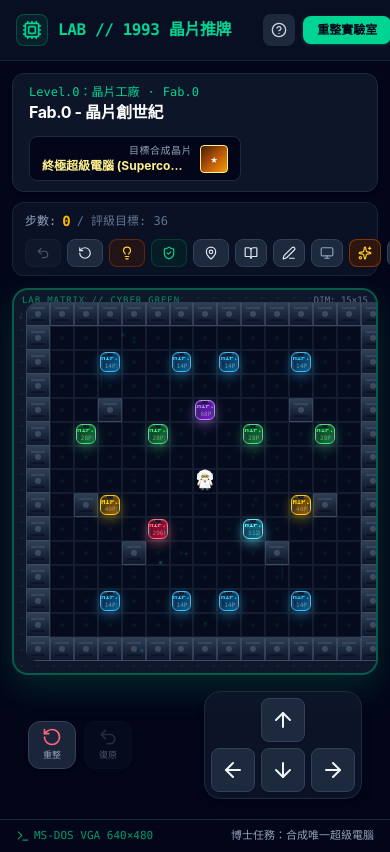
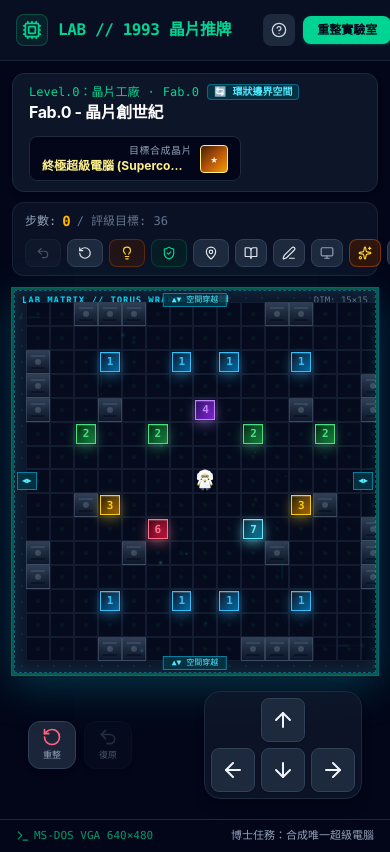
Before and after one commit to rocgyver/ChipLAB, a React (Vite) app: page / in a window 390 px wide. Shown: the top 852 px of the page. Built offline with nearby package versions, Linux system fonts and the light colour scheme; a web font is replaced by a local one.

Commit message:
style: remove rounded corners on chips & support number-only mode; update Fab.0 with partial 1/3 boundary walls

```diff
--- a/src/components/ChipCard.tsx
+++ b/src/components/ChipCard.tsx
@@ -9,6 +9,7 @@ interface ChipCardProps {
   onDirectPush?: (dir: Direction) => void;
   size?: 'normal' | 'large' | 'compact';
   showDetails?: boolean;
+  numberOnly?: boolean;
 }
 
 export const ChipCard: React.FC<ChipCardProps> = ({
@@ -18,6 +19,7 @@ export const ChipCard: React.FC<ChipCardProps> = ({
   onDirectPush,
   size = 'normal',
   showDetails = true,
+  numberOnly = false,
 }) => {
   const def = CHIP_DEFINITIONS[level] || CHIP_DEFINITIONS[1];
 
@@ -26,13 +28,13 @@ export const ChipCard: React.FC<ChipCardProps> = ({
 
   return (
     <div
-      className={`relative w-full h-full select-none flex items-center justify-center p-0.5 ${
+      className={`@container relative w-full h-full select-none flex items-center justify-center p-0.5 ${
         isMerging ? 'scale-110 transition-transform duration-150' : ''
       }`}
     >
-      {/* Outer Chip Casing */}
+      {/* Outer Chip Casing: Straight rectangular IC package (no rounded corners) */}
       <div
-        className={`relative w-full h-full rounded-md shadow-lg border flex flex-col items-center justify-between overflow-hidden transition-all duration-150 ${
+        className={`relative w-full h-full rounded-none shadow-lg border flex flex-col items-center justify-between overflow-hidden transition-all duration-150 ${
           isSupercomputer
             ? 'animate-pulse ring-2 ring-yellow-400 ring-offset-1 ring-offset-black'
             : isQuantum
@@ -45,12 +47,44 @@ export const ChipCard: React.FC<ChipCardProps> = ({
           boxShadow: `0 4px 12px ${def.glowColor}, inset 0 1px 1px rgba(255,255,255,0.2)`,
         }}
       >
+        {/* If numberOnly or compact space: Render ONLY the number */}
+        {numberOnly ? (
+          <div className="flex-1 flex items-center justify-center text-center w-full h-full z-10 leading-none">
+            <span
+              className="font-black font-mono leading-none tracking-tighter select-none"
+              style={{
+                color: def.borderColor,
+                textShadow: `0 0 6px ${def.glowColor}`,
+                fontSize: 'clamp(11px, 52cqw, 22px)',
+              }}
+            >
+              {isSupercomputer ? '8★' : level}
+            </span>
+          </div>
+        ) : (
+          <>
+            {/* Auto-responsive: On very small containers (<46px), show number-only */}
+            <div className="flex @[46px]:hidden flex-1 items-center justify-center text-center w-full h-full z-10 leading-none">
+              <span
+                className="font-black font-mono leading-none tracking-tighter select-none"
+                style={{
+                  color: def.borderColor,
+                  textShadow: `0 0 6px ${def.glowColor}`,
+                  fontSize: 'clamp(10px, 52cqw, 20px)',
+                }}
+              >
+                {isSupercomputer ? '8★' : level}
+              </span>
+            </div>
+
+            {/* Detailed IC Silkscreen view: only visible when space permits (>=46px) */}
+            <div className="hidden @[46px]:flex flex-col w-full h-full justify-between items-center relative">
               {/* Dual-in-line Pins on Left & Right */}
               <div className="absolute left-0 top-1 bottom-1 flex flex-col justify-between py-1 pointer-events-none">
                 {[...Array(size === 'compact' ? 3 : 4)].map((_, i) => (
                   <div
                     key={`pin-l-${i}`}
-              className="w-1 h-1.5 -ml-0.5 rounded-sm bg-gradient-to-r from-slate-300 to-amber-200 border-t border-b border-slate-700 shadow-sm"
+                    className="w-1 h-1.5 -ml-0.5 rounded-none bg-gradient-to-r from-slate-300 to-amber-200 border-t border-b border-slate-700 shadow-sm"
                   />
                 ))}
               </div>
@@ -58,22 +92,21 @@ export const ChipCard: React.FC<ChipCardProps> = ({
                 {[...Array(size === 'compact' ? 3 : 4)].map((_, i) => (
                   <div
                     key={`pin-r-${i}`}
-              className="w-1 h-1.5 -mr-0.5 rounded-sm bg-gradient-to-l from-slate-300 to-amber-200 border-t border-b border-slate-700 shadow-sm"
+                    className="w-1 h-1.5 -mr-0.5 rounded-none bg-gradient-to-l from-slate-300 to-amber-200 border-t border-b border-slate-700 shadow-sm"
                   />
                 ))}
               </div>
 
-        {/* Top Header of Chip: Pin-1 Index Notch & Level */}
+              {/* Top Header of Chip: Pin-1 Index Notch */}
               <div className="w-full flex items-center justify-between px-1.5 pt-0.5 z-10">
-          {/* Half-circle notch at top */}
-          <div className="w-2 h-1 bg-slate-900 border-b border-slate-700 rounded-b-full mx-auto -mt-0.5 opacity-80" />
+                <div className="w-2 h-1 bg-slate-900 border-b border-l border-r border-slate-700 mx-auto -mt-0.5 opacity-80" />
               </div>
 
               {/* Chip Body Core */}
               <div className="flex-1 flex flex-col items-center justify-center text-center px-0.5 z-10 w-full min-h-0 overflow-hidden">
                 {/* Level Badge */}
                 <div
-            className="text-[7.5px] sm:text-[8.5px] font-bold tracking-tight px-1 py-0.2 rounded font-mono uppercase leading-none mb-0.5"
+                  className="text-[7.5px] sm:text-[8.5px] font-bold tracking-tight px-1 py-0.2 rounded-none font-mono uppercase leading-none mb-0.5"
                   style={{
                     color: def.borderColor,
                     textShadow: `0 0 5px ${def.glowColor}`,
@@ -100,11 +133,14 @@ export const ChipCard: React.FC<ChipCardProps> = ({
                 <span>{def.pins}P</span>
                 <span>{def.year}</span>
               </div>
+            </div>
+          </>
+        )}
 
         {/* Merge Shockwave Glow */}
         {isMerging && (
           <div
-            className="absolute inset-0 bg-white/40 animate-ping rounded-md pointer-events-none"
+            className="absolute inset-0 bg-white/40 animate-ping rounded-none pointer-events-none"
             style={{ animationDuration: '0.4s' }}
           />
         )}
@@ -137,7 +173,7 @@ export const ChipCard: React.FC<ChipCardProps> = ({
               onDirectPush?.(dir);
             }}
             title={`向${dir === 'UP' ? '上' : dir === 'DOWN' ? '下' : dir === 'LEFT' ? '左' : '右'}推動`}
-            className={`absolute ${posClass} z-30 w-5 h-5 rounded-full bg-amber-400 hover:bg-amber-300 text-slate-950 font-black text-[9px] flex items-center justify-center shadow-md animate-pulse cursor-pointer border border-amber-200 transition-transform hover:scale-125`}
+            className={`absolute ${posClass} z-30 w-4 h-4 rounded-none bg-amber-400 hover:bg-amber-300 text-slate-950 font-black text-[9px] flex items-center justify-center shadow-md animate-pulse cursor-pointer border border-amber-200 transition-transform hover:scale-125`}
           >
             {arrowIcon}
           </button>
--- a/src/components/EncyclopediaModal.tsx
+++ b/src/components/EncyclopediaModal.tsx
@@ -84,7 +84,7 @@ export const EncyclopediaModal: React.FC<EncyclopediaModalProps> = ({ onClose })
                 <div className="flex-1 min-w-0">
                   <div className="flex items-center gap-2 mb-1">
                     <span
-                      className="text-xs font-mono font-bold px-2 py-0.5 rounded"
+                      className="text-xs font-mono font-bold px-2 py-0.5 rounded-none"
                       style={{
                         background: selectedDef.bgGradient,
                         color: selectedDef.borderColor,
--- a/src/components/GameBoard.tsx
+++ b/src/components/GameBoard.tsx
@@ -87,7 +87,7 @@ export const GameBoard: React.FC<GameBoardProps> = ({
 
   return (
     <div
-      className={`relative inline-block p-3 sm:p-5 rounded-2xl border-2 shadow-2xl overflow-hidden max-w-full transition-all duration-300 ${
+      className={`relative inline-block p-3 sm:p-5 rounded-none border-2 shadow-2xl overflow-hidden max-w-full transition-all duration-300 ${
         isWraparound
           ? `${theme.containerClass} ring-1 ring-cyan-500/50 shadow-[0_12px_40px_rgba(6,182,212,0.25)]`
           : theme.containerClass
@@ -106,17 +106,17 @@ export const GameBoard: React.FC<GameBoardProps> = ({
 
       {/* Wraparound continuous space edge portal markers */}
       {isWraparound && (
-        <div className="absolute inset-0 pointer-events-none rounded-2xl border border-dashed border-cyan-400/40 shadow-[inset_0_0_14px_rgba(34,211,238,0.12)] z-10">
-          <div className="absolute top-0.5 left-1/2 -translate-x-1/2 px-2 py-0.2 rounded-full bg-cyan-950/90 border border-cyan-500/60 text-[8px] font-mono text-cyan-300 flex items-center gap-1 shadow-xs">
+        <div className="absolute inset-0 pointer-events-none rounded-none border border-dashed border-cyan-400/40 shadow-[inset_0_0_14px_rgba(34,211,238,0.12)] z-10">
+          <div className="absolute top-0.5 left-1/2 -translate-x-1/2 px-2 py-0.2 rounded-none bg-cyan-950/90 border border-cyan-500/60 text-[8px] font-mono text-cyan-300 flex items-center gap-1 shadow-xs">
             <span>▲▼ 空間穿越</span>
           </div>
-          <div className="absolute bottom-0.5 left-1/2 -translate-x-1/2 px-2 py-0.2 rounded-full bg-cyan-950/90 border border-cyan-500/60 text-[8px] font-mono text-cyan-300 flex items-center gap-1 shadow-xs">
+          <div className="absolute bottom-0.5 left-1/2 -translate-x-1/2 px-2 py-0.2 rounded-none bg-cyan-950/90 border border-cyan-500/60 text-[8px] font-mono text-cyan-300 flex items-center gap-1 shadow-xs">
             <span>▲▼ 空間穿越</span>
           </div>
-          <div className="absolute left-0.5 top-1/2 -translate-y-1/2 px-1 py-0.5 rounded-full bg-cyan-950/90 border border-cyan-500/60 text-[8px] font-mono text-cyan-300 flex items-center shadow-xs">
+          <div className="absolute left-0.5 top-1/2 -translate-y-1/2 px-1 py-0.5 rounded-none bg-cyan-950/90 border border-cyan-500/60 text-[8px] font-mono text-cyan-300 flex items-center shadow-xs">
             <span>◀▶</span>
           </div>
-          <div className="absolute right-0.5 top-1/2 -translate-y-1/2 px-1 py-0.5 rounded-full bg-cyan-950/90 border border-cyan-500/60 text-[8px] font-mono text-cyan-300 flex items-center shadow-xs">
+          <div className="absolute right-0.5 top-1/2 -translate-y-1/2 px-1 py-0.5 rounded-none bg-cyan-950/90 border border-cyan-500/60 text-[8px] font-mono text-cyan-300 flex items-center shadow-xs">
             <span>◀▶</span>
           </div>
         </div>
@@ -138,7 +138,7 @@ export const GameBoard: React.FC<GameBoardProps> = ({
 
       {/* Grid Container */}
       <div
-        className="relative grid select-none touch-manipulation mx-auto overflow-hidden rounded-xl"
+        className="relative grid select-none touch-manipulation mx-auto overflow-hidden rounded-none"
         style={{
           gridTemplateColumns: `repeat(${width}, minmax(0, 1fr))`,
           gridTemplateRows: `repeat(${height}, minmax(0, 1fr))`,
@@ -183,8 +183,8 @@ export const GameBoard: React.FC<GameBoardProps> = ({
                       <div className="w-1.5 h-1.5 rounded-full bg-emerald-400 animate-pulse" />
                       <div className="w-1.5 h-1.5 rounded-full bg-amber-400" />
                     </div>
-                    <div className="w-full h-1 bg-slate-700 rounded-sm" />
-                    <div className="w-full h-1 bg-slate-700 rounded-sm" />
+                    <div className="w-full h-1 bg-slate-700 rounded-none" />
+                    <div className="w-full h-1 bg-slate-700 rounded-none" />
                   </div>
                 )}
 
@@ -223,6 +223,7 @@ export const GameBoard: React.FC<GameBoardProps> = ({
         {chips.map((chip) => {
           const pushableDirs = pushableChipsMap.get(chip.id) || [];
           const clones: { x: number; y: number }[] = [];
+          const isDenseBoard = width >= 10 || height >= 10;
 
           if (isWraparound && chip.noTransition) {
             if (chip.x < 1.0) clones.push({ x: chip.x + width, y: chip.y });
@@ -251,6 +252,7 @@ export const GameBoard: React.FC<GameBoardProps> = ({
                 isMerging={chip.isMerging}
                 pushableDirections={isClone ? [] : pushableDirs}
                 onDirectPush={isClone ? undefined : (d) => onPush(d)}
+                numberOnly={isDenseBoard}
               />
             </div>
           );
--- a/src/components/LevelEditorModal.tsx
+++ b/src/components/LevelEditorModal.tsx
@@ -238,7 +238,7 @@ export const LevelEditorModal: React.FC<LevelEditorModalProps> = ({
                   key={lvl}
                   type="button"
                   onClick={() => setActiveTool(lvl)}
-                  className={`px-2 py-1 rounded text-xs font-mono font-bold border transition-colors cursor-pointer ${
+                  className={`px-2 py-1 rounded-none text-xs font-mono font-bold border transition-colors cursor-pointer ${
                     isActive ? 'ring-2 ring-white scale-105 shadow-md' : 'opacity-80 hover:opacity-100'
                   }`}
                   style={{
@@ -272,7 +272,7 @@ export const LevelEditorModal: React.FC<LevelEditorModalProps> = ({
         {/* Editor Board View */}
         <div className="flex-1 overflow-auto p-4 flex items-center justify-center bg-slate-950">
           <div
-            className="grid select-none border-2 border-slate-700 rounded-xl bg-slate-900 p-2 shadow-2xl relative"
+            className="grid select-none border-2 border-slate-700 rounded-none bg-slate-900 p-2 shadow-2xl relative"
             style={{
               gridTemplateColumns: `repeat(${width}, 46px)`,
               gridTemplateRows: `repeat(${height}, 46px)`,
--- a/src/components/LevelSelectModal.tsx
+++ b/src/components/LevelSelectModal.tsx
@@ -121,7 +121,7 @@ export const LevelSelectModal: React.FC<LevelSelectModalProps> = ({
 
                   {/* Target Mini Chip Tag */}
                   <span
-                    className="text-[10px] font-mono font-bold px-1.5 py-0.5 rounded"
+                    className="text-[10px] font-mono font-bold px-1.5 py-0.5 rounded-none"
                     style={{
                       background: targetDef.bgGradient,
                       color: targetDef.borderColor,
--- a/src/components/SolutionModal.tsx
+++ b/src/components/SolutionModal.tsx
@@ -114,7 +114,7 @@ export const SolutionModal: React.FC<SolutionModalProps> = ({
                       </span>
                       <span className="text-slate-400">推動</span>
                       <span
-                        className="px-1.5 py-0.5 rounded text-[10px] font-bold"
+                        className="px-1.5 py-0.5 rounded-none text-[10px] font-bold"
                         style={{
                           background: chipDef?.bgGradient || '#1e293b',
                           color: chipDef?.borderColor || '#cbd5e1',
@@ -125,7 +125,7 @@ export const SolutionModal: React.FC<SolutionModalProps> = ({
                     </div>
 
                     {st.merged && (
-                      <span className="px-2 py-0.5 rounded bg-emerald-950 text-emerald-400 border border-emerald-800 text-[10px] font-bold whitespace-nowrap">
+                      <span className="px-2 py-0.5 rounded-none bg-emerald-950 text-emerald-400 border border-emerald-800 text-[10px] font-bold whitespace-nowrap">
                         ★ 碰撞合成
                       </span>
                     )}
--- a/src/data/levels.ts
+++ b/src/data/levels.ts
@@ -22,6 +22,34 @@ function createEmptyRoom(w: number, h: number, extraWalls: [number, number][] =
   return grid;
 }
 
+// Helper to construct a room with partial boundary walls (e.g. 1/3 coverage, 2 segments per edge)
+function createPartialBoundaryRoom(
+  w: number,
+  h: number,
+  boundaryWalls: [number, number][],
+  interiorWalls: [number, number][]
+): CellType[][] {
+  const grid: CellType[][] = [];
+  for (let y = 0; y < h; y++) {
+    const row: CellType[] = [];
+    for (let x = 0; x < w; x++) {
+      row.push('EMPTY');
+    }
+    grid.push(row);
+  }
+  for (const [bx, by] of boundaryWalls) {
+    if (grid[by] && grid[by][bx] !== undefined) {
+      grid[by][bx] = 'WALL';
+    }
+  }
+  for (const [ix, iy] of interiorWalls) {
+    if (grid[iy] && grid[iy][ix] !== undefined) {
+      grid[iy][ix] = 'WALL';
+    }
+  }
+  return grid;
+}
+
 export interface LevelSolutionStep {
   standX: number;
   standY: number;
@@ -42,7 +70,7 @@ export const LEVELS: VerifiedLevelData[] = [
     "chapter": 0,
     "chapterName": "Level.0：晶片工廠",
     "title": "Fab.0 - 晶片創世紀",
-    "subtitle": "15×15 晶圓廠巨型無塵室 · 散落晶圓鏈鎖反應合成超級電腦",
+    "subtitle": "15×15 晶圓廠巨型無塵室 · 四邊 1/3 短牆與環形空間 · 合成超級電腦",
     "width": 15,
     "height": 15,
     "playerStart": {
@@ -51,15 +79,31 @@ export const LEVELS: VerifiedLevelData[] = [
     },
     "targetLevel": 8,
     "parMoves": 36,
-    "wraparound": false,
-    "grid": createEmptyRoom(15, 15, [
+    "wraparound": true,
+    "grid": createPartialBoundaryRoom(
+      15,
+      15,
+      // Four edges: each edge has approx 1/3 wall coverage, divided into 2 short segments
+      [
+        // Top edge y=0 (5 walls: 2 segments)
+        [2, 0], [3, 0], [4, 0], [10, 0], [11, 0],
+        // Bottom edge y=14 (5 walls: 2 segments)
+        [3, 14], [4, 14], [9, 14], [10, 14], [11, 14],
+        // Left edge x=0 (5 walls: 2 segments)
+        [0, 2], [0, 3], [0, 4], [0, 10], [0, 11],
+        // Right edge x=14 (5 walls: 2 segments)
+        [14, 3], [14, 4], [14, 9], [14, 10], [14, 11]
+      ],
+      // 6 interior obstacle walls
+      [
         [3, 4],
         [11, 4],
         [2, 8],
         [12, 8],
         [4, 10],
         [10, 10]
-    ]),
+      ]
+    ),
     "chips": [
       { "x": 3, "y": 2, "level": 1 },
       { "x": 6, "y": 2, "level": 1 },
@@ -79,7 +123,7 @@ export const LEVELS: VerifiedLevelData[] = [
       { "x": 5, "y": 9, "level": 6 },
       { "x": 9, "y": 9, "level": 7 }
     ],
-    "hint": "在 15×15 無塵廠房中，先從邊界南北兩側將 Chip.1 橫向對撞合成 Chip.2，再循著直行導軌逐級推升連鎖反應，最後激發量子核心誕生 Titan 超級電腦！"
+    "hint": "Fab.0 四周邊界各留約 1/3 的兩段短牆壁，其餘為環狀穿越邊界。善用短牆煞停並將周圍晶片引導對撞，逐級連鎖推升至 Titan 超級電腦！"
   },
   {
     "id": 1,
--- a/src/types/game.ts
+++ b/src/types/game.ts
@@ -42,6 +42,7 @@ export interface LevelData {
   hint?: string;
   solutionSteps?: SolutionStep[];
   wraparound?: boolean;
+  customBoundary?: boolean;
 }
 
 export interface GameSnapshot {
--- a/src/utils/gameLogic.ts
+++ b/src/utils/gameLogic.ts
@@ -42,11 +42,16 @@ export function getEffectiveGrid(level: LevelData): CellType[][] {
   const isWrap = isLevelWraparound(level);
   if (!isWrap) return level.grid;
 
+  // Levels with designed partial boundary walls (e.g. Fab.0) preserve their grid layout
+  if (level.id === 0 || level.customBoundary) {
+    return level.grid;
+  }
+
   const h = level.grid.length;
   const w = level.grid[0].length;
   return level.grid.map((row, y) =>
     row.map((cell, x) => {
-      // Remove outer perimeter boundary walls in wraparound levels
+      // Remove outer perimeter boundary walls in legacy wraparound levels
       if (x === 0 || x === w - 1 || y === 0 || y === h - 1) {
         return 'EMPTY';
       }
```
Also changed, not shown: 1 other file (tests, documents, lock files or other folders). Lines whose indentation alone changed are shown as unchanged.
